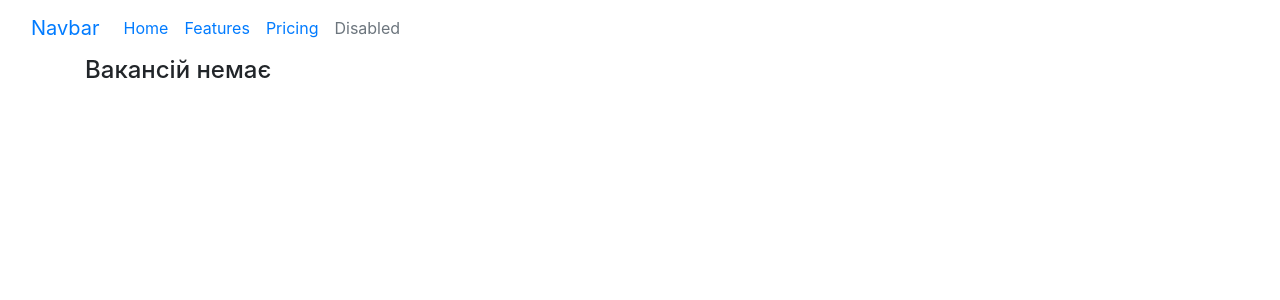
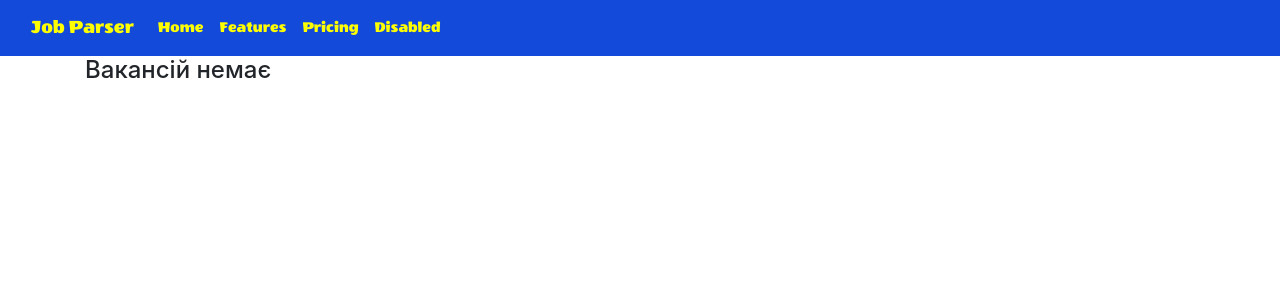
Before and after one commit to d-komissarchik/job_parser, a Django app: page / in a window 1280 px wide. Shown: the top 300 px of the page. Run offline with Django 4.2, Linux system fonts and the light colour scheme; data that the repository does not hold is empty; some libraries are stand-ins or nearby versions.

Commit message:
added favicon & css fonts

```diff
--- a/src/scraping/templates/scraping/base.html
+++ b/src/scraping/templates/scraping/base.html
@@ -9,28 +9,29 @@
     <link rel="icon" href="{% static 'favicon.ico' %}">
     <!-- Bootstrap CSS -->
      <link rel="stylesheet" href="https://stackpath.bootstrapcdn.com/bootstrap/4.4.1/css/bootstrap.min.css" integrity="sha384-Vkoo8x4CGsO3+Hhxv8T/Q5PaXtkKtu6ug5TOeNV6gBiFeWPGFN9MuhOf23Q9Ifjh" crossorigin="anonymous">
+       <link rel="stylesheet" href="{% static 'css/main.css' %}">
      <title>{% block title %} My Amazing site {% endblock %}</title>
    </head>
    <body>
-       <nav class="navbar navbar-expand-lg bg-body-tertiary">
+       <nav class="navbar navbar-expand-lg bg-body-tertiary" style="background-color: #144ADA ;">
       <div class="container-fluid">
-        <a class="navbar-brand" href="">Navbar</a>
+        <a class="navbar-brand" href="" id = brand>Job Parser</a>
         <button class="navbar-toggler" type="button" data-bs-toggle="collapse" data-bs-target="#navbarNav" aria-controls="navbarNav" aria-expanded="false" aria-label="Toggle navigation">
           <span class="navbar-toggler-icon"></span>
         </button>
         <div class="collapse navbar-collapse" id="navbarNav">
           <ul class="navbar-nav">
             <li class="nav-item">
-              <a class="nav-link active" aria-current="page" href="{% url 'home'%}">Home</a>
+              <a class="nav-link active" aria-current="page" href="{% url 'home'%}" id = brand>Home</a>
             </li>
             <li class="nav-item">
-              <a class="nav-link" href="#">Features</a>
+              <a class="nav-link" href="#" id = brand>Features</a>
             </li>
             <li class="nav-item">
-              <a class="nav-link" href="#">Pricing</a>
+              <a class="nav-link" href="#" id = brand>Pricing</a>
             </li>
             <li class="nav-item">
-              <a class="nav-link disabled">Disabled</a>
+              <a class="nav-link disabled" id = brand>Disabled</a>
             </li>
           </ul>
         </div>
--- /dev/null
+++ b/src/static/css/main.css
@@ -0,0 +1,8 @@
+@font-face {
+    font-family: WendyOne;
+    src: url(../fonts/WendyOne.ttf)
+}
+#brand{
+    font-family: WendyOne;
+    color: yellow;
+}
```
Also changed, not shown: src/static/favicon.ico, src/static/fonts/WendyOne.ttf (added).
